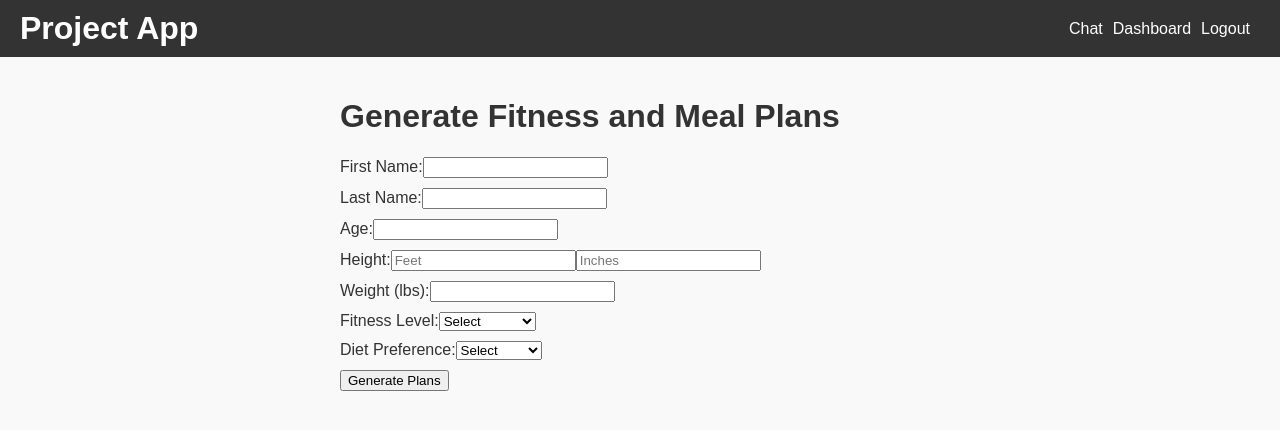
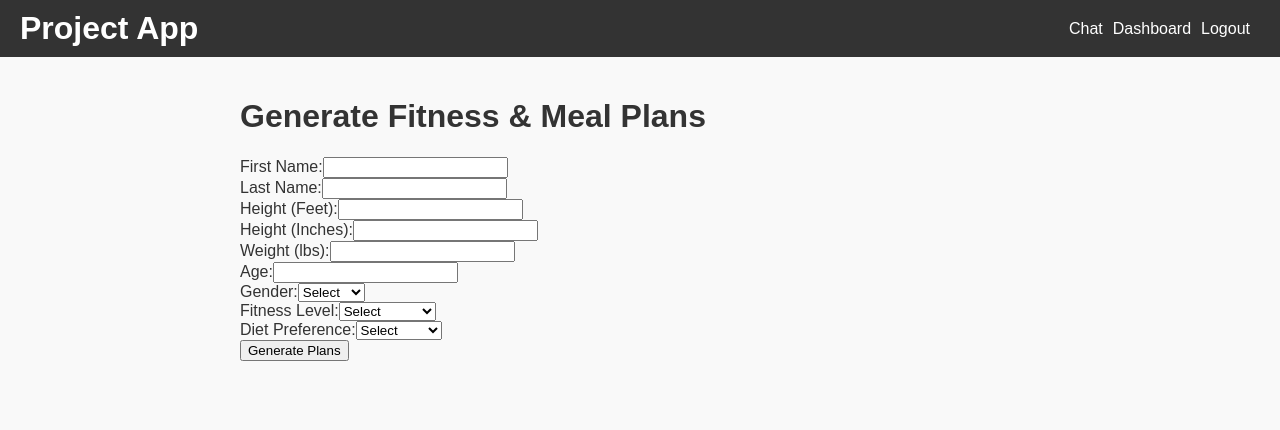
Before and after one commit to jake-huseman/AI-Fitness, a Next.js app: page /dashboard/plans in a window 1280 px wide. Shown: the top 430 px of the page. Built offline with nearby package versions, Linux system fonts and the light colour scheme.

Commit message:
Plans update

```diff
--- a/pages/dashboard/plans.js
+++ b/pages/dashboard/plans.js
@@ -3,168 +3,130 @@ import jsPDF from "jspdf";
 
 export default function GeneratePlans() {
     const [formData, setFormData] = useState({
-        firstname: "",
-        lastname: "",
-        age: "",
+        firstName: "",
+        lastName: "",
         heightFeet: "",
         heightInches: "",
         weight: "",
+        age: "",
+        gender: "",
         fitnessLevel: "",
         dietPreference: "",
     });
+    const [fitnessPlan, setFitnessPlan] = useState("");
+    const [mealPlan, setMealPlan] = useState("");
+
+    const generatePlans = () => {
+        const fullName = `${formData.firstName} ${formData.lastName}`;
+
+        // Generate fitness plan
+        const generatedFitnessPlan = `Fitness Plan for ${fullName}\n\n` +
+            `- Cardio: 30 minutes, 5 times per week\n` +
+            `- Strength Training: 3 sessions per week focusing on ${formData.fitnessLevel} level\n` +
+            `- Flexibility: Daily stretching for 10 minutes\n`;
+
+        // Generate meal plan
+        const generatedMealPlan = `Meal Plan for ${fullName}\n\n` +
+            `- Breakfast: Oatmeal with fresh fruit\n` +
+            `- Lunch: Grilled chicken salad\n` +
+            `- Dinner: Steamed vegetables with baked salmon\n`;
+
+        setFitnessPlan(generatedFitnessPlan);
+        setMealPlan(generatedMealPlan);
+    };
+
+    const downloadPDF = (plan, type) => {
+        const doc = new jsPDF();
+        const fileName = `${formData.lastName}${formData.firstName}_${type}.pdf`;
+        doc.text(plan, 10, 10);
+        doc.save(fileName);
+    };
 
     const handleChange = (e) => {
         const { name, value } = e.target;
         setFormData({ ...formData, [name]: value });
     };
 
-    const generatePDFs = () => {
-        const fullName = `${formData.lastname}${formData.firstname}`;
-        const height = `${formData.heightFeet} ft ${formData.heightInches} in`;
-
-        // Generate Fitness Plan PDF
-        const fitnessDoc = new jsPDF();
-        fitnessDoc.setFontSize(16);
-        fitnessDoc.text("Personalized Fitness Plan", 10, 10);
-        fitnessDoc.setFontSize(12);
-        fitnessDoc.text(`Name: ${formData.firstname} ${formData.lastname}`, 10, 20);
-        fitnessDoc.text(`Age: ${formData.age}`, 10, 30);
-        fitnessDoc.text(`Height: ${height}`, 10, 40);
-        fitnessDoc.text(`Weight: ${formData.weight}`, 10, 50);
-        fitnessDoc.text(`Fitness Level: ${formData.fitnessLevel}`, 10, 60);
-        fitnessDoc.text("Workout Schedule:", 10, 80);
-        fitnessDoc.text("- Monday: Cardio (e.g., 30 min jog)", 20, 90);
-        fitnessDoc.text("- Tuesday: Strength Training (e.g., Upper Body)", 20, 100);
-        fitnessDoc.text("- Wednesday: Flexibility (e.g., Yoga)", 20, 110);
-        fitnessDoc.text("- Thursday: Cardio (e.g., Cycling)", 20, 120);
-        fitnessDoc.text("- Friday: Strength Training (e.g., Lower Body)", 20, 130);
-        fitnessDoc.text("- Saturday: Active Recovery (e.g., Walk)", 20, 140);
-        fitnessDoc.text("- Sunday: Rest", 20, 150);
-        fitnessDoc.text("Tips:", 10, 170);
-        fitnessDoc.text("- Stay hydrated.", 20, 180);
-        fitnessDoc.text("- Warm-up before workouts.", 20, 190);
-        fitnessDoc.text("- Track your progress.", 20, 200);
-        fitnessDoc.save(`${fullName}_fitnessplan.pdf`);
-
-        // Generate Meal Plan PDF
-        const mealDoc = new jsPDF();
-        mealDoc.setFontSize(16);
-        mealDoc.text("Personalized Meal Plan", 10, 10);
-        mealDoc.setFontSize(12);
-        mealDoc.text(`Name: ${formData.firstname} ${formData.lastname}`, 10, 20);
-        mealDoc.text(`Age: ${formData.age}`, 10, 30);
-        mealDoc.text(`Diet Preference: ${formData.dietPreference}`, 10, 40);
-        mealDoc.text("Daily Meal Schedule:", 10, 60);
-        mealDoc.text("- Breakfast: Scrambled eggs with spinach.", 20, 70);
-        mealDoc.text("- Lunch: Grilled chicken salad with vinaigrette.", 20, 80);
-        mealDoc.text("- Snack: Greek yogurt with berries.", 20, 90);
-        mealDoc.text("- Dinner: Salmon with quinoa and steamed broccoli.", 20, 100);
-        mealDoc.text("Tips for Healthy Eating:", 10, 120);
-        mealDoc.text("- Practice portion control.", 20, 130);
-        mealDoc.text("- Plan meals ahead.", 20, 140);
-        mealDoc.text("- Stay consistent.", 20, 150);
-        mealDoc.save(`${fullName}_mealplans.pdf`);
-    };
-
     return (
-        <div style={{ padding: "20px", maxWidth: "600px", margin: "auto" }}>
-            <h1>Generate Fitness and Meal Plans</h1>
+        <div style={{ padding: "20px", maxWidth: "800px", margin: "auto" }}>
+            <h1>Generate Fitness & Meal Plans</h1>
             <form
                 onSubmit={(e) => {
                     e.preventDefault();
-                    generatePDFs();
+                    generatePlans();
                 }}
+                style={{ marginBottom: "20px" }}
             >
-                <div style={{ marginBottom: "10px" }}>
+                <div>
                     <label>First Name:</label>
-                    <input
-                        type="text"
-                        name="firstname"
-                        value={formData.firstname}
-                        onChange={handleChange}
-                        required
-                    />
+                    <input type="text" name="firstName" value={formData.firstName} onChange={handleChange} required />
                 </div>
-                <div style={{ marginBottom: "10px" }}>
+                <div>
                     <label>Last Name:</label>
-                    <input
-                        type="text"
-                        name="lastname"
-                        value={formData.lastname}
-                        onChange={handleChange}
-                        required
-                    />
+                    <input type="text" name="lastName" value={formData.lastName} onChange={handleChange} required />
                 </div>
-                <div style={{ marginBottom: "10px" }}>
+                <div>
+                    <label>Height (Feet):</label>
+                    <input type="number" name="heightFeet" value={formData.heightFeet} onChange={handleChange} required />
+                </div>
+                <div>
+                    <label>Height (Inches):</label>
+                    <input type="number" name="heightInches" value={formData.heightInches} onChange={handleChange} required />
+                </div>
+                <div>
+                    <label>Weight (lbs):</label>
+                    <input type="number" name="weight" value={formData.weight} onChange={handleChange} required />
+                </div>
+                <div>
                     <label>Age:</label>
-                    <input
-                        type="number"
-                        name="age"
-                        value={formData.age}
-                        onChange={handleChange}
-                        required
-                    />
+                    <input type="number" name="age" value={formData.age} onChange={handleChange} required />
                 </div>
-                <div style={{ marginBottom: "10px" }}>
-                    <label>Height:</label>
-                    <input
-                        type="number"
-                        name="heightFeet"
-                        value={formData.heightFeet}
-                        onChange={handleChange}
-                        placeholder="Feet"
-                        required
-                    />
-                    <input
-                        type="number"
-                        name="heightInches"
-                        value={formData.heightInches}
-                        onChange={handleChange}
-                        placeholder="Inches"
-                        required
-                    />
+                <div>
+                    <label>Gender:</label>
+                    <select name="gender" value={formData.gender} onChange={handleChange} required>
+                        <option value="">Select</option>
+                        <option value="Male">Male</option>
+                        <option value="Female">Female</option>
+                        <option value="Other">Other</option>
+                    </select>
                 </div>
-                <div style={{ marginBottom: "10px" }}>
-                    <label>Weight (lbs):</label>
-                    <input
-                        type="number"
-                        name="weight"
-                        value={formData.weight}
-                        onChange={handleChange}
-                        required
-                    />
-                </div>
-                <div style={{ marginBottom: "10px" }}>
+                <div>
                     <label>Fitness Level:</label>
-                    <select
-                        name="fitnessLevel"
-                        value={formData.fitnessLevel}
-                        onChange={handleChange}
-                        required
-                    >
+                    <select name="fitnessLevel" value={formData.fitnessLevel} onChange={handleChange} required>
                         <option value="">Select</option>
                         <option value="Beginner">Beginner</option>
                         <option value="Intermediate">Intermediate</option>
                         <option value="Advanced">Advanced</option>
                     </select>
                 </div>
-                <div style={{ marginBottom: "10px" }}>
+                <div>
                     <label>Diet Preference:</label>
-                    <select
-                        name="dietPreference"
-                        value={formData.dietPreference}
-                        onChange={handleChange}
-                        required
-                    >
+                    <select name="dietPreference" value={formData.dietPreference} onChange={handleChange} required>
                         <option value="">Select</option>
                         <option value="Vegetarian">Vegetarian</option>
                         <option value="Vegan">Vegan</option>
                         <option value="Keto">Keto</option>
-                        <option value="Balanced">Balanced</option>
+                        <option value="None">None</option>
                     </select>
                 </div>
                 <button type="submit">Generate Plans</button>
             </form>
+
+            {fitnessPlan && (
+                <div>
+                    <h2>Fitness Plan</h2>
+                    <pre style={{ whiteSpace: "pre-wrap", background: "#f4f4f4", padding: "10px" }}>{fitnessPlan}</pre>
+                    <button onClick={() => downloadPDF(fitnessPlan, "fitnessplan")}>Download Fitness Plan</button>
+                </div>
+            )}
+
+            {mealPlan && (
+                <div>
+                    <h2>Meal Plan</h2>
+                    <pre style={{ whiteSpace: "pre-wrap", background: "#f4f4f4", padding: "10px" }}>{mealPlan}</pre>
+                    <button onClick={() => downloadPDF(mealPlan, "mealplans")}>Download Meal Plan</button>
+                </div>
+            )}
         </div>
     );
 }
```
